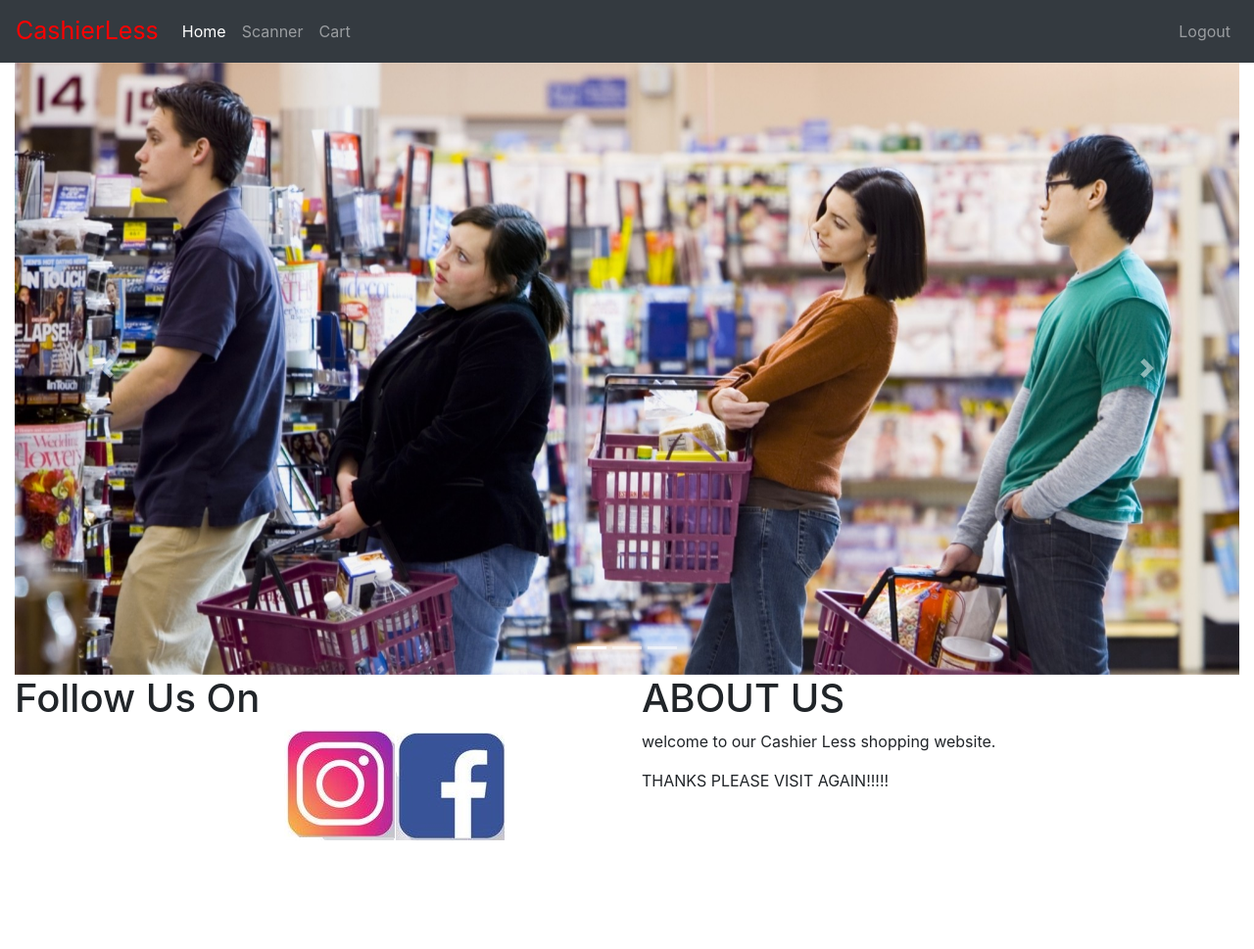
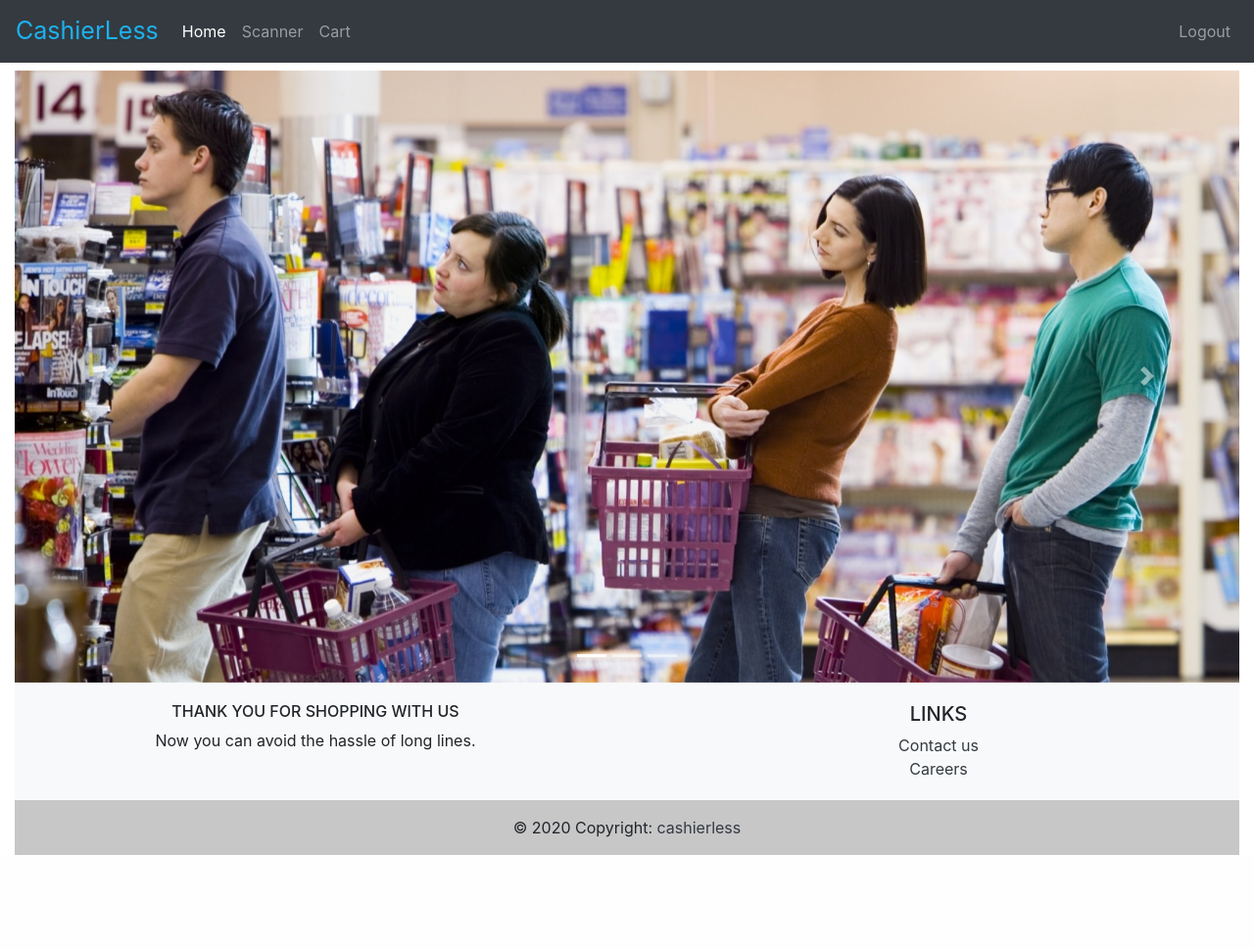
Before and after one commit to pranavjandu/cashier-less-shopping, a Django app: page /homepage in a window 1280 px wide. Shown: the whole page at 98% size. After the commit the page ends 873 px from the top, so only its background shows below. Run offline with Django 3.2, Linux system fonts and the light colour scheme; some libraries are stand-ins or nearby versions.

```diff
--- a/shopping/customer/static/css/style.css
+++ /dev/null
@@ -1,34 +0,0 @@
-
-#social{
-    padding-left:275px;
-    background-color:transparent;
-}
-
-    .instagram {
-        width: 115px;
-        height: 113px;
-        display: block;
-        background-image: url('../images/white.png');
-        background-position: 0 0;
-        transition: all 0.3s .1s linear;
-        float: left;
-    }
-
-    .instagram:hover {
-        background-position: 0 -111px;
-    }
-
-    .facebook {
-        width: 115px;
-        height: 113px;
-        display: block;
-        background-image: url('../images/white2.png');
-        background-position: 0px 0px;
-        margin-left: 111px;
-        margin-bottom: 111px;
-    }
-
-    .facebook:hover {
-        background-position: 0px -111px;
-        transition: all 0.3s .1s linear;
-    }
--- a/shopping/customer/templates/base.html
+++ b/shopping/customer/templates/base.html
@@ -22,9 +22,8 @@
 
 
 
-  <script src="https://code.jquery.com/jquery-3.3.1.slim.min.js"
-    integrity="sha384-q8i/X+965DzO0rT7abK41JStQIAqVgRVzpbzo5smXKp4YfRvH+8abtTE1Pi6jizo"
-    crossorigin="anonymous"></script>
+  <script src="https://code.jquery.com/jquery-3.5.1.min.js"
+    integrity="sha256-9/aliU8dGd2tb6OSsuzixeV4y/faTqgFtohetphbbj0=" crossorigin="anonymous"></script>
   <script src="https://cdnjs.cloudflare.com/ajax/libs/popper.js/1.14.6/umd/popper.min.js"
     integrity="sha384-wHAiFfRlMFy6i5SRaxvfOCifBUQy1xHdJ/yoi7FRNXMRBu5WHdZYu1hA6ZOblgut"
     crossorigin="anonymous"></script>
--- a/shopping/customer/templates/index.html
+++ b/shopping/customer/templates/index.html
@@ -8,12 +8,9 @@ Dashboard
 <link rel="stylesheet" href="{% static 'css/style.css' %}">
 {% endblock externalcss %}
 
-</head>
-
-<body>
   {% block navbar %}
   <nav class="navbar navbar-expand-lg navbar-dark bg-dark">
-    <a style="color: red;font-size:25px;" class="navbar-brand" href="#">CashierLess</a>
+    <a style="color: rgb(28, 178, 238);font-size:25px;" class="navbar-brand" href="#">CashierLess</a>
     <button class="navbar-toggler" type="button" data-toggle="collapse" data-target="#navbarNav"
       aria-controls="navbarNav" aria-expanded="false" aria-label="Toggle navigation">
       <span class="navbar-toggler-icon"></span>
@@ -39,7 +36,7 @@ Dashboard
   </nav>
   {% endblock navbar %}
   {% block maincontent %}
-  <div class="container-fluid">
+  <div class="container-fluid mt-2">
     <div id="sliderindicator" class="carousel slide" data-ride="carousel">
       <ol class="carousel-indicators">
         <li data-target="#sliderindicator" data-slide-to="0" class="active"></li>
@@ -67,29 +64,48 @@ Dashboard
       </a>
     </div>
     <!--      footer-->
-    <div class="row">
-        <div class="col col-sm-6">
-          <div class="footer_left">
-            <h1>Follow Us On</h1>
-            <div id="social">
-              <a href="https://www.instagram.com/mohit_1607/" class="instagram"></a>
-              <a href="https://www.facebook.com/profile.php?id=100007205018667" / class="facebook"> </a>
-            </div>
+    <!-- Footer -->
+    <footer class="bg-light text-center">
+      <!-- Grid container -->
+      <div class="container-fluid p-1">
+        <!--Grid row-->
+        <div class="row mt-3 mb-3">
+          <!--Grid column-->
+          <div class="col-lg-6 col-md-6 col-sm-6">
+            <h6 class="text-uppercase">Thank you for Shopping with us</h6>
+            <p>
+              Now you can avoid the hassle of long lines.
+            </p>
           </div>
+          <!--Grid column-->
+
+          <!--Grid column-->
+          <div class="col-lg-6 col-md-6 col-sm-6">
+            <h5 class="text-uppercase">Links</h5>
+
+            <ul class="list-unstyled mb-0">
+              <li>
+                <a href="#!" class="text-dark">Contact us</a>
+              </li>
+              <li>
+                <a href="#!" class="text-dark">Careers</a>
+              </li>
+            </ul>
+          </div>
+          <!--Grid column-->
+          <!--Grid column-->
         </div>
-        <div class="col col-sm-6">
-          <div class="footer_middle">
-            <div class="about">
-              <h1>ABOUT US</h1>
-              <p>welcome to our Cashier Less shopping website.</p>
-              <p>THANKS PLEASE VISIT AGAIN!!!!!</p>
-            </div>
-          </div>
-        </div>
-    </div>
+        <!--Grid row-->
+      </div>
+      <!-- Grid container -->
+
+      <!-- Copyright -->
+      <div class="text-center p-3" style="background-color: rgba(0, 0, 0, 0.2)">
+        © 2020 Copyright:
+        <a class="text-dark" href="https://www.cashierless.com/">cashierless</a>
+      </div>
+      <!-- Copyright -->
+    </footer>
+    <!-- Footer -->
   </div>
   {% endblock maincontent %}
-
-</body>
-
-</html>
--- a/shopping/customer/templates/login.html
+++ b/shopping/customer/templates/login.html
@@ -3,6 +3,7 @@
 <html>
 
 <head>
+    <meta name="viewport" content="width=device-width, initial-scale=1.0">
     <title>login and registration</title>
     <link rel="stylesheet" href="{% static 'css/style2.css' %}">
 </head>
@@ -24,7 +25,8 @@
                 <a href="https://twitter.com/home?lang=en" class="twitter" target="_blank"><img
                         src="{% static 'images/img/tw.png' %}"></a>
 
-                <a href="https://www.google.com/" class="google" target="_blank"><img src="{% static 'images/img/gp.png' %}"></a>
+                <a href="https://www.google.com/" class="google" target="_blank"><img
+                        src="{% static 'images/img/gp.png' %}"></a>
 
             </div>
             <!--    login form-->
```
Also changed, not shown: shopping/customer/static/css/style2.css (+25 -2 lines), 2 other files.
